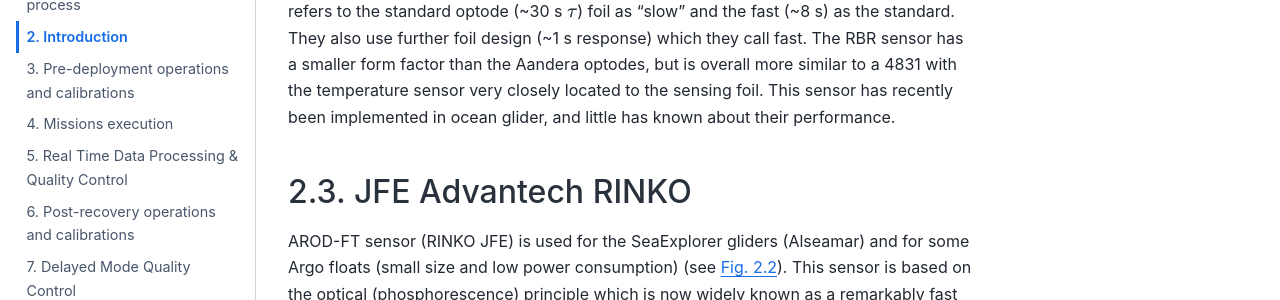
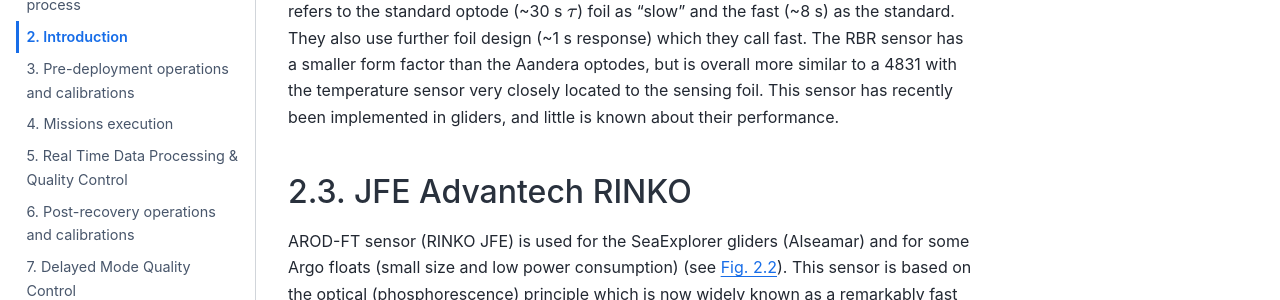
Before and after one commit to OceanGlidersCommunity/Oxygen_SOP, a Jupyter Book: the page built from sections/oxygen_introduction.md, in a window 1280 px wide and 900 px high, scrolled down 3882 px. Shown: the part 259-559 px from the top of the window. Built offline with Jupyter Book 1.0.4 settings and Sphinx 7.4.7 and the Sphinx Book theme 1.1.4, drawn with Linux system fonts in a browser that asks for light colours; cross-references to code outside the pages are shown as plain code; some of the changed text lies outside the part shown.

Commit message:
Update oxygen_introduction.md

```diff
--- a/sections/oxygen_introduction.md
+++ b/sections/oxygen_introduction.md
@@ -86,7 +86,7 @@ The RBRcoda T.ODO uses the same foils and methods as the 4831 and 4831F so every
 RBR refers to the standard optode (~30 s $\tau$) foil as “slow” and the fast (~8 s) as the standard.
 They also use further foil design (~1 s response) which they call fast.
 The RBR sensor has a smaller form factor than the Aandera optodes, but is overall more similar to a 4831 with the temperature sensor very closely located to the sensing foil.
-This sensor has recently been implemented in ocean glider, and little has known about their performance.
+This sensor has recently been implemented in gliders, and little is known about their performance.
 
 ## JFE Advantech RINKO
 AROD-FT sensor (RINKO JFE) is used for the SeaExplorer gliders (Alseamar) and for some Argo floats (small size and low power consumption) (see {numref}`ARODFT`).
```
Also changed, not shown: other parts of sections/oxygen_introduction.md (+1 -1 lines).
